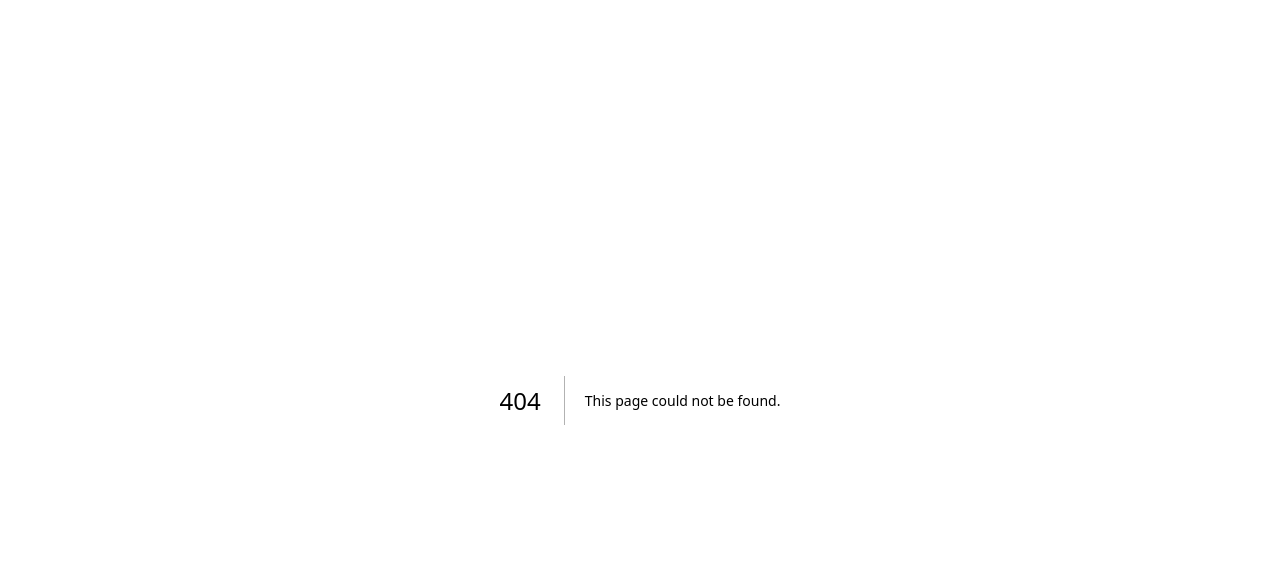
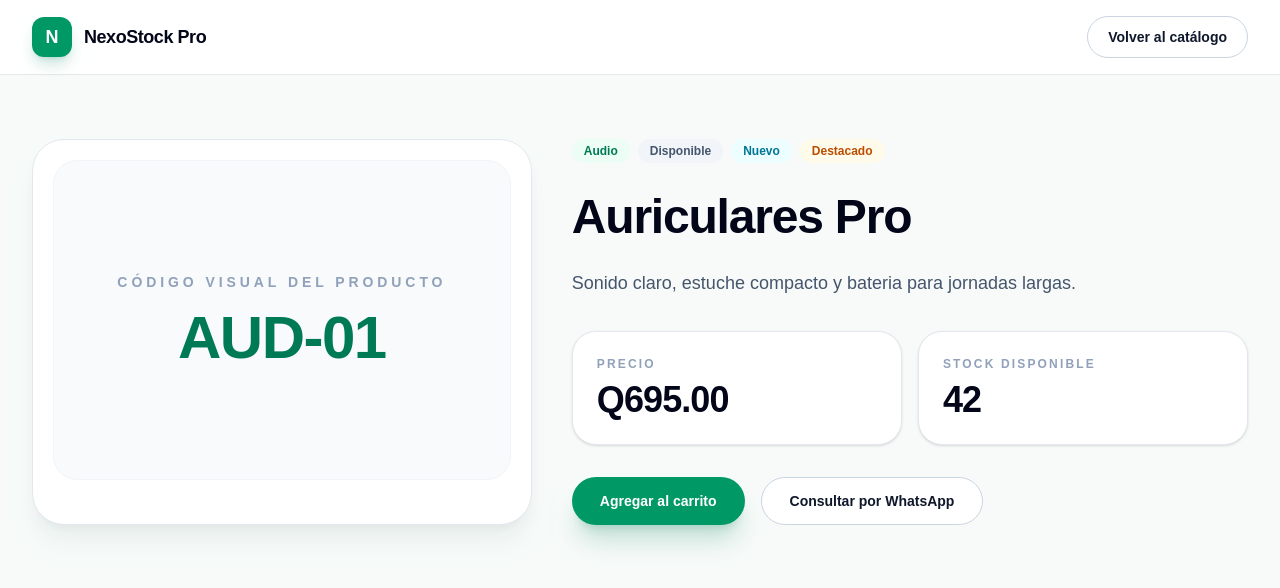
Before and after one commit to Josias911/nexostock-pro, a Next.js app: page /catalogo/auriculares-pro in a window 1280 px wide. Before the commit this address had no page. Shown: the top 588 px of the page. Built offline with nearby package versions, Linux system fonts and the light colour scheme.

Commit message:
Crear detalle de producto

```diff
--- /dev/null
+++ b/app/catalogo/[slug]/page.tsx
@@ -0,0 +1,153 @@
+import Link from "next/link";
+
+import { products } from "@/lib/products";
+
+const formatPrice = (price: number) =>
+  `Q${price.toLocaleString("es-GT", {
+    minimumFractionDigits: 2,
+    maximumFractionDigits: 2,
+  })}`;
+
+type ProductDetailPageProps = {
+  params: Promise<{
+    slug: string;
+  }>;
+};
+
+export default async function ProductDetailPage({
+  params,
+}: ProductDetailPageProps) {
+  const { slug } = await params;
+  const product = products.find((item) => item.slug === slug);
+
+  if (!product) {
+    return (
+      <main className="min-h-screen bg-[#f7faf8] text-slate-950">
+        <header className="border-b border-emerald-950/10 bg-white">
+          <nav className="mx-auto flex max-w-7xl items-center justify-between px-6 py-4 lg:px-8">
+            <Link href="/" className="flex items-center gap-3">
+              <span className="flex size-10 items-center justify-center rounded-xl bg-emerald-600 text-lg font-black text-white shadow-lg shadow-emerald-700/20">
+                N
+              </span>
+              <span className="text-lg font-bold tracking-tight">
+                NexoStock Pro
+              </span>
+            </Link>
+            <Link
+              href="/catalogo"
+              className="rounded-full border border-slate-300 bg-white px-5 py-2.5 text-sm font-bold text-slate-900 transition hover:border-emerald-300 hover:text-emerald-700"
+            >
+              Volver al catálogo
+            </Link>
+          </nav>
+        </header>
+
+        <section className="mx-auto flex max-w-3xl flex-col items-center px-6 py-24 text-center lg:px-8">
+          <div className="flex size-16 items-center justify-center rounded-2xl bg-emerald-50 text-2xl font-black text-emerald-700">
+            N
+          </div>
+          <h1 className="mt-8 text-4xl font-black tracking-tight">
+            Producto no encontrado
+          </h1>
+          <p className="mt-4 text-lg leading-8 text-slate-600">
+            El producto solicitado no existe en el catálogo actual.
+          </p>
+        </section>
+      </main>
+    );
+  }
+
+  return (
+    <main className="min-h-screen bg-[#f7faf8] text-slate-950">
+      <header className="border-b border-emerald-950/10 bg-white">
+        <nav className="mx-auto flex max-w-7xl items-center justify-between px-6 py-4 lg:px-8">
+          <Link href="/" className="flex items-center gap-3">
+            <span className="flex size-10 items-center justify-center rounded-xl bg-emerald-600 text-lg font-black text-white shadow-lg shadow-emerald-700/20">
+              N
+            </span>
+            <span className="text-lg font-bold tracking-tight">
+              NexoStock Pro
+            </span>
+          </Link>
+          <Link
+            href="/catalogo"
+            className="rounded-full border border-slate-300 bg-white px-5 py-2.5 text-sm font-bold text-slate-900 transition hover:border-emerald-300 hover:text-emerald-700"
+          >
+            Volver al catálogo
+          </Link>
+        </nav>
+      </header>
+
+      <section className="mx-auto grid max-w-7xl gap-10 px-6 py-12 lg:grid-cols-[0.85fr_1.15fr] lg:px-8 lg:py-16">
+        <div className="rounded-[2rem] border border-slate-200 bg-white p-5 shadow-xl shadow-emerald-950/5">
+          <div className="flex min-h-80 items-center justify-center rounded-[1.5rem] border border-slate-100 bg-slate-50 px-6 py-16">
+            <div className="text-center">
+              <p className="text-sm font-bold uppercase tracking-[0.28em] text-slate-400">
+                Código visual del producto
+              </p>
+              <p className="mt-4 text-6xl font-black tracking-tight text-emerald-700">
+                {product.imageCode}
+              </p>
+            </div>
+          </div>
+        </div>
+
+        <div className="flex flex-col justify-center">
+          <div className="flex flex-wrap items-center gap-2">
+            <span className="rounded-full bg-emerald-50 px-3 py-1 text-xs font-bold text-emerald-700">
+              {product.category}
+            </span>
+            <span className="rounded-full bg-slate-100 px-3 py-1 text-xs font-bold text-slate-600">
+              {product.status}
+            </span>
+            {product.isNew ? (
+              <span className="rounded-full bg-cyan-50 px-3 py-1 text-xs font-bold text-cyan-700">
+                Nuevo
+              </span>
+            ) : null}
+            {product.isFeatured ? (
+              <span className="rounded-full bg-amber-50 px-3 py-1 text-xs font-bold text-amber-700">
+                Destacado
+              </span>
+            ) : null}
+          </div>
+
+          <h1 className="mt-6 text-4xl font-black leading-tight tracking-tight sm:text-5xl">
+            {product.name}
+          </h1>
+          <p className="mt-5 max-w-2xl text-lg leading-8 text-slate-600">
+            {product.description}
+          </p>
+
+          <div className="mt-8 grid gap-4 sm:grid-cols-2">
+            <div className="rounded-3xl border border-slate-200 bg-white p-6 shadow-sm">
+              <p className="text-xs font-bold uppercase tracking-[0.18em] text-slate-400">
+                Precio
+              </p>
+              <p className="mt-2 text-4xl font-black tracking-tight">
+                {formatPrice(product.price)}
+              </p>
+            </div>
+            <div className="rounded-3xl border border-slate-200 bg-white p-6 shadow-sm">
+              <p className="text-xs font-bold uppercase tracking-[0.18em] text-slate-400">
+                Stock disponible
+              </p>
+              <p className="mt-2 text-4xl font-black tracking-tight">
+                {product.stock}
+              </p>
+            </div>
+          </div>
+
+          <div className="mt-8 flex flex-col gap-4 sm:flex-row">
+            <button className="inline-flex h-12 items-center justify-center rounded-full bg-emerald-600 px-7 text-sm font-bold text-white shadow-xl shadow-emerald-700/20 transition hover:bg-emerald-700">
+              Agregar al carrito
+            </button>
+            <button className="inline-flex h-12 items-center justify-center rounded-full border border-slate-300 bg-white px-7 text-sm font-bold text-slate-900 transition hover:border-emerald-300 hover:text-emerald-700">
+              Consultar por WhatsApp
+            </button>
+          </div>
+        </div>
+      </section>
+    </main>
+  );
+}
--- a/app/catalogo/page.tsx
+++ b/app/catalogo/page.tsx
@@ -132,9 +132,17 @@ export default function CatalogoPage() {
                 </div>
               </div>
 
-              <button className="mt-6 h-11 rounded-full bg-emerald-600 px-5 text-sm font-bold text-white transition hover:bg-emerald-700">
-                Agregar
-              </button>
+              <div className="mt-6 grid gap-3 sm:grid-cols-2">
+                <Link
+                  href={`/catalogo/${product.slug}`}
+                  className="inline-flex h-11 items-center justify-center rounded-full border border-slate-300 bg-white px-5 text-sm font-bold text-slate-900 transition hover:border-emerald-300 hover:text-emerald-700"
+                >
+                  Ver detalle
+                </Link>
+                <button className="h-11 rounded-full bg-emerald-600 px-5 text-sm font-bold text-white transition hover:bg-emerald-700">
+                  Agregar
+                </button>
+              </div>
             </article>
           ))}
         </div>
```
